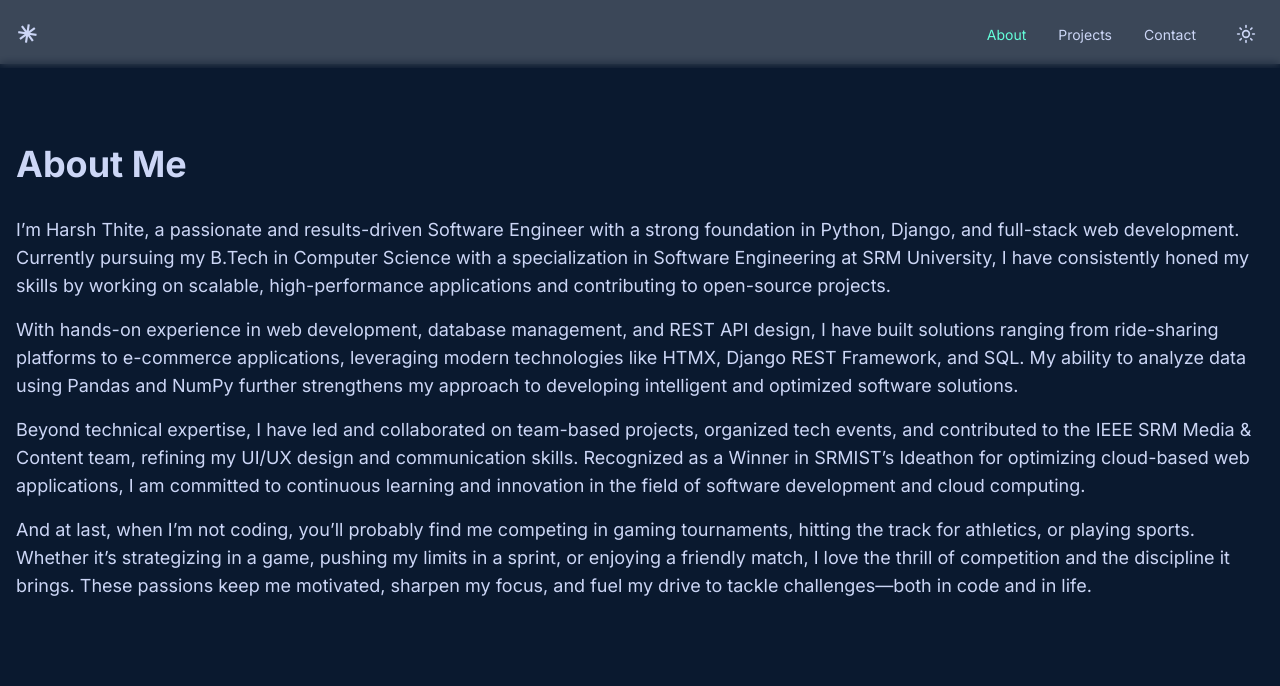
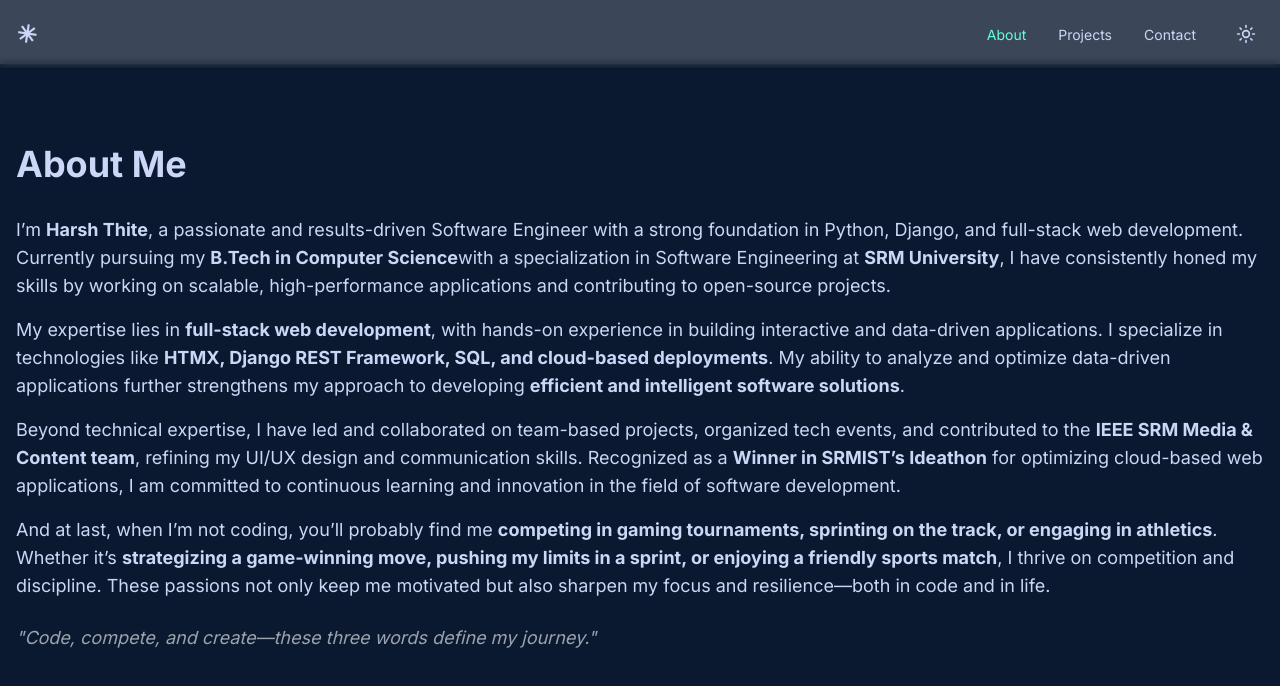
Before and after one commit to harsh-thite/Portfolio, a Next.js app: page /about in a window 1280 px wide. Shown: the top 686 px of the page. Built offline with nearby package versions, Linux system fonts and the light colour scheme.

Commit message:
Some updates

```diff
--- a/app/about/page.tsx
+++ b/app/about/page.tsx
@@ -6,37 +6,50 @@ export default function About() {
       <FadeIn>
         <h1 className="text-4xl font-bold mb-8">About Me</h1>
         <p className="text-lg mb-4">
-          I’m Harsh Thite, a passionate and results-driven Software Engineer
-          with a strong foundation in Python, Django, and full-stack web
-          development. Currently pursuing my B.Tech in Computer Science with a
-          specialization in Software Engineering at SRM University, I have
-          consistently honed my skills by working on scalable, high-performance
-          applications and contributing to open-source projects.
+          I’m <strong>Harsh Thite</strong>, a passionate and results-driven
+          Software Engineer with a strong foundation in Python, Django, and
+          full-stack web development. Currently pursuing my{" "}
+          <b>B.Tech in Computer Science</b>
+          with a specialization in Software Engineering at <b>SRM University</b>
+          , I have consistently honed my skills by working on scalable,
+          high-performance applications and contributing to open-source
+          projects.
         </p>
         <p className="text-lg mb-4">
-          With hands-on experience in web development, database management, and
-          REST API design, I have built solutions ranging from ride-sharing
-          platforms to e-commerce applications, leveraging modern technologies
-          like HTMX, Django REST Framework, and SQL. My ability to analyze data
-          using Pandas and NumPy further strengthens my approach to developing
-          intelligent and optimized software solutions.
+          My expertise lies in <b>full-stack web development</b>, with hands-on
+          experience in building interactive and data-driven applications. I
+          specialize in technologies like{" "}
+          <b>HTMX, Django REST Framework, SQL, and cloud-based deployments</b>.
+          My ability to analyze and optimize data-driven applications further
+          strengthens my approach to developing{" "}
+          <b>efficient and intelligent software solutions</b>.
         </p>
         <p className="text-lg mb-4">
           Beyond technical expertise, I have led and collaborated on team-based
-          projects, organized tech events, and contributed to the IEEE SRM Media
-          & Content team, refining my UI/UX design and communication skills.
-          Recognized as a Winner in SRMIST’s Ideathon for optimizing cloud-based
-          web applications, I am committed to continuous learning and innovation
-          in the field of software development and cloud computing.
+          projects, organized tech events, and contributed to the{" "}
+          <b>IEEE SRM Media & Content team</b>, refining my UI/UX design and
+          communication skills. Recognized as a{" "}
+          <b>Winner in SRMIST’s Ideathon</b> for optimizing cloud-based web
+          applications, I am committed to continuous learning and innovation in
+          the field of software development.
         </p>
         <p className="text-lg mb-4">
-          And at last, when I’m not coding, you’ll probably find me competing in
-          gaming tournaments, hitting the track for athletics, or playing
-          sports. Whether it’s strategizing in a game, pushing my limits in a
-          sprint, or enjoying a friendly match, I love the thrill of competition
-          and the discipline it brings. These passions keep me motivated,
-          sharpen my focus, and fuel my drive to tackle challenges—both in code
-          and in life.
+          And at last, when I’m not coding, you’ll probably find me{" "}
+          <b>
+            competing in gaming tournaments, sprinting on the track, or engaging
+            in athletics
+          </b>
+          . Whether it’s{" "}
+          <b>
+            strategizing a game-winning move, pushing my limits in a sprint, or
+            enjoying a friendly sports match
+          </b>
+          , I thrive on competition and discipline. These passions not only keep
+          me motivated but also sharpen my focus and resilience—both in code and
+          in life.
+        </p>
+        <p className="text-lg italic text-gray-400 mt-6">
+          "Code, compete, and create—these three words define my journey."
         </p>
       </FadeIn>
     </main>
--- a/package.json
+++ b/package.json
@@ -41,8 +41,9 @@
     "class-variance-authority": "^0.7.1",
     "clsx": "^2.1.1",
     "cmdk": "1.0.4",
-    "date-fns": "4.1.0",
+    "date-fns": "^3.0.0",
     "embla-carousel-react": "8.5.1",
+    "framer-motion": "latest",
     "input-otp": "1.4.1",
     "lucide-react": "^0.454.0",
     "next": "14.2.16",
@@ -57,8 +58,7 @@
     "tailwind-merge": "^2.5.5",
     "tailwindcss-animate": "^1.0.7",
     "vaul": "^0.9.6",
-    "zod": "^3.24.1",
-    "framer-motion": "latest"
+    "zod": "^3.24.1"
   },
   "devDependencies": {
     "@types/node": "^22",
```
Also changed, not shown: 1 other file (tests, documents, lock files or other folders).
